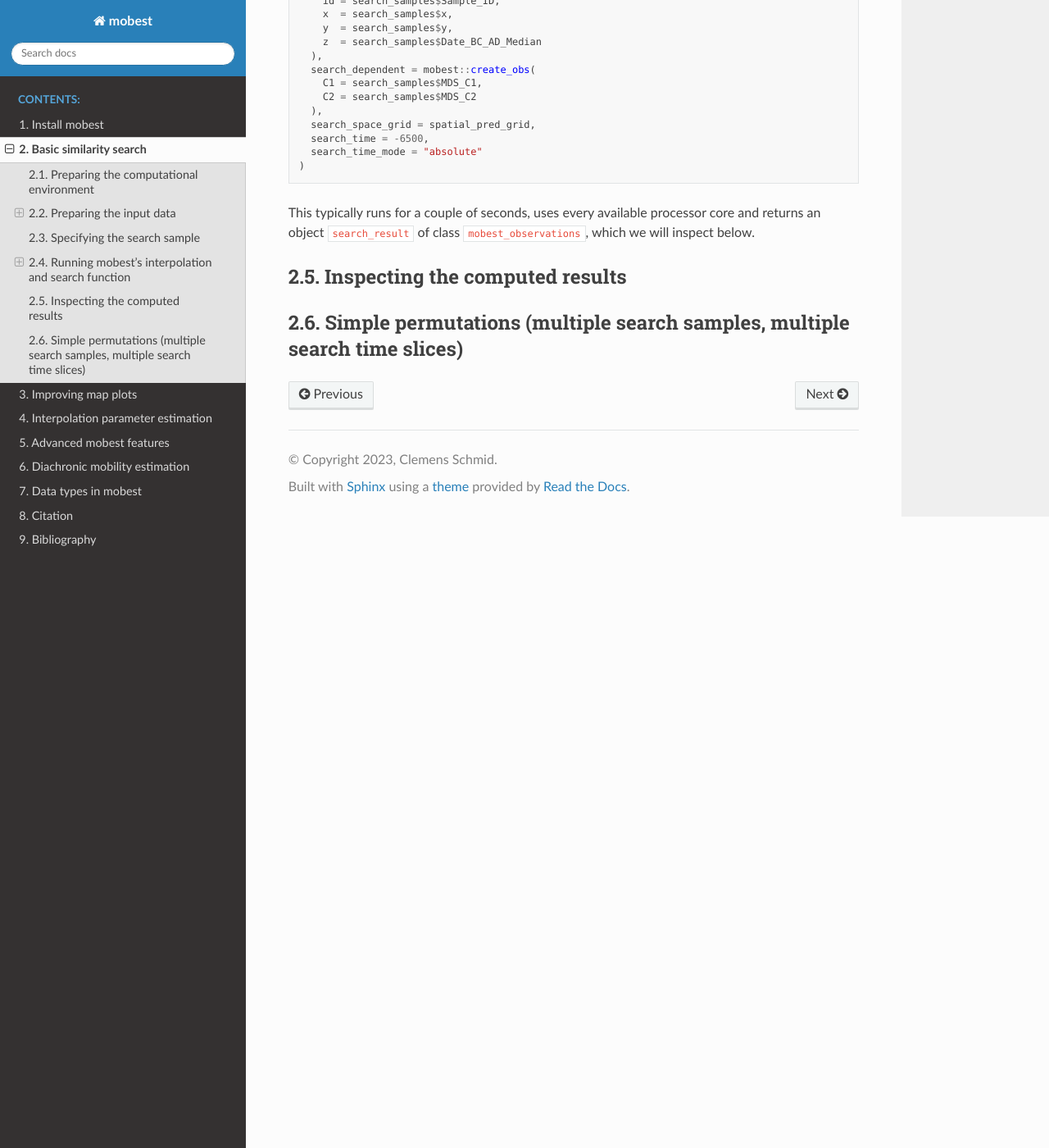
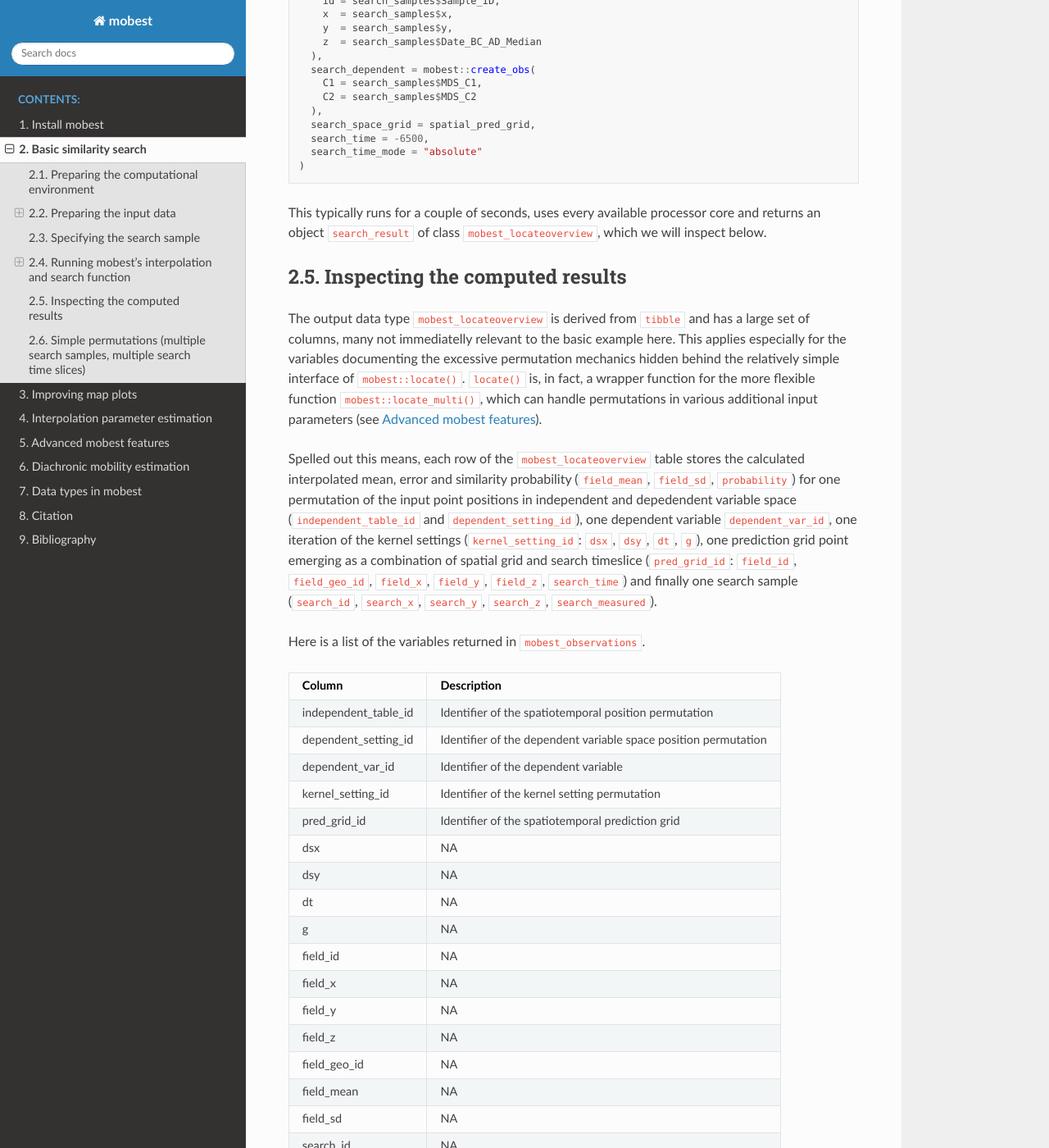
Before and after one commit to nevrome/mobest, a Sphinx documentation site: the page built from docs/basic.md, in a window 1280 px wide and 1400 px high, scrolled down 12583 px. Shown: the whole window at 82% size. Built offline with Sphinx 7.4.7 and the Read the Docs theme 2.0.0, drawn with Linux system fonts in a browser that asks for light colours; cross-references to code outside the pages are shown as plain code; some of the changed text lies outside the part shown.

Commit message:
started to document the output of locate()

````diff
--- a/docs/basic.md
+++ b/docs/basic.md
@@ -441,9 +441,41 @@ search_result <- mobest::locate(
 )
 ```
 
-This typically runs for a couple of seconds, uses every available processor core and returns an object `search_result` of class `mobest_observations`, which we will inspect below.
+This typically runs for a couple of seconds, uses every available processor core and returns an object `search_result` of class `mobest_locateoverview`, which we will inspect below.
 
 ## Inspecting the computed results
+
+The output data type `mobest_locateoverview` is derived from `tibble` and has a large set of columns, many not immediatelly relevant to the basic example here. This applies especially for the variables documenting the excessive permutation mechanics hidden behind the relatively simple interface of `mobest::locate()`. `locate()` is, in fact, a wrapper function for the more flexible function `mobest::locate_multi()`, which can handle permutations in various additional input parameters (see {doc}`Advanced mobest features <advanced>`).
+
+Spelled out this means, each row of the `mobest_locateoverview` table stores the calculated interpolated mean, error and similarity probability (`field_mean`, `field_sd`, `probability`) for one permutation of the input point positions in independent and depedendent variable space (`independent_table_id` and `dependent_setting_id`), one dependent variable `dependent_var_id`, one iteration of the kernel settings (`kernel_setting_id`: `dsx`, `dsy`, `dt`, `g`), one prediction grid point emerging as a combination of spatial grid and search timeslice (`pred_grid_id`: `field_id`, `field_geo_id`, `field_x`, `field_y`, `field_z`, `search_time`) and finally one search sample (`search_id`, `search_x`, `search_y`, `search_z`, `search_measured`).
+
+ Here is a list of the variables returned in `mobest_observations`.
+
+|Column               |Description |
+|:--------------------|:-----------|
+|independent_table_id |Identifier of the spatiotemporal position permutation|
+|dependent_setting_id |Identifier of the dependent variable space position permutation|
+|dependent_var_id     |Identifier of the dependent variable|
+|kernel_setting_id    |Identifier of the kernel setting permutation|
+|pred_grid_id         |Identifier of the spatiotemporal prediction grid|
+|dsx                  |NA          |
+|dsy                  |NA          |
+|dt                   |NA          |
+|g                    |NA          |
+|field_id             |NA          |
+|field_x              |NA          |
+|field_y              |NA          |
+|field_z              |NA          |
+|field_geo_id         |NA          |
+|field_mean           |NA          |
+|field_sd             |NA          |
+|search_id            |NA          |
+|search_x             |NA          |
+|search_y             |NA          |
+|search_z             |NA          |
+|search_time          |NA          |
+|search_measured      |NA          |
+|probability          |NA          |
 
 ## Simple permutations (multiple search samples, multiple search time slices)
 
@@ -454,49 +486,6 @@ This typically runs for a couple of seconds, uses every available processor core
 Here is a simple, artificial example how 2. can be used:
 
 ```r
-
-
-# a function to calculate the similarity probability for one particular sample
-locate_simple <- mobest::locate(
-  # spatiotemporal coordinates of the reference samples informing the ancestry field
-  independent = mobest::create_spatpos(
-    id = 1:100,
-    x = c(sample(100000:700000, 50), sample(300000:1000000, 50)), # space x
-    y = c(sample(100000:700000, 50), sample(300000:1000000, 50)), # space y
-    z = c(sample(-5000:-3500, 50), sample(-4500:-3000, 50))       # time
-  ),
-  # genetic coordinates of the reference samples
-  dependent = mobest::create_obs(
-    ac1 = c(runif(50, 0, 0.6), runif(50, 0.4, 1)), # PCA coordinate 1
-    ac2 = c(runif(50, 0, 0.3), runif(50, 0.5, 1))  # PCA coordinate 2
-  ),
-  # field properties for each ancestry component
-  kernel = mobest::create_kernset(
-    ac1 = mobest::create_kernel(1000000, 1000000, 200, 0.1),
-    ac2 = mobest::create_kernel(1000000, 1000000, 200, 0.1)
-  ),
-  # spatiotemporal coordinates of the sample of interest
-  search_independent = mobest::create_spatpos(
-    id = 1,
-    x = sample(100000:1000000, 1), # space x
-    y = sample(100000:1000000, 1), # space y
-    z = sample(-5000:-3000, 1)     # time
-  ),
-  # genetic coordinates of the sample of interest
-  search_dependent = mobest::create_obs(
-    ac1 = runif(1, 0, 0.6), # PCA coordinate 1
-    ac2 = runif(1, 0, 0.5)  # PCA coordinate 2
-  ),
-  # spatial search grid: Where to search
-  search_space_grid = expand.grid(
-      x = seq(100000, 1000000, 100000),
-      y = seq(100000, 1000000, 100000)
-    ) %>% { mobest::create_geopos(id = 1:nrow(.), x = .$x, y = .$y) },
-  # search time: When to search
-  search_time = -500,
-  quiet = T
-)
-
 # multiply probabilities for PCA coordinate 1 and PCA coordinate 2
 locate_product <- mobest::multiply_dependent_probabilities(locate_simple)
 
````
